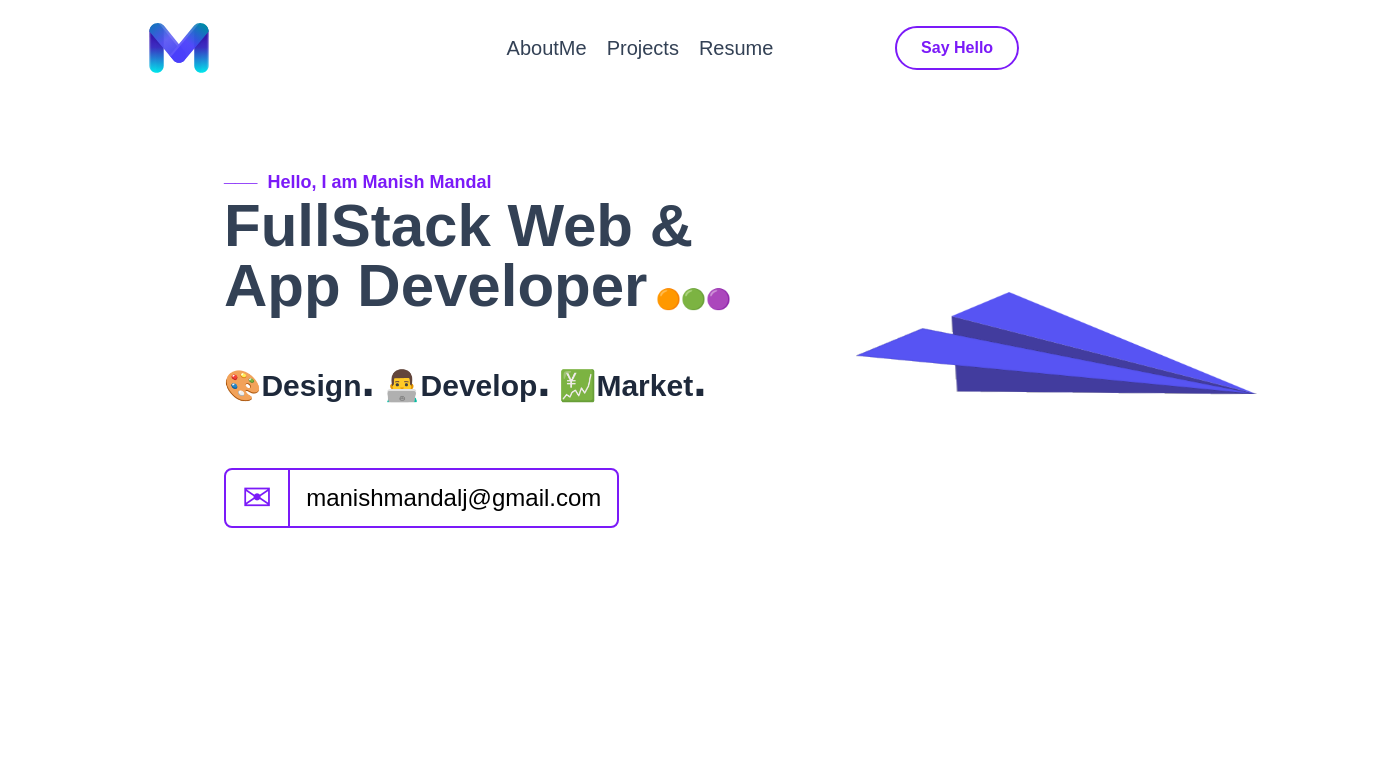
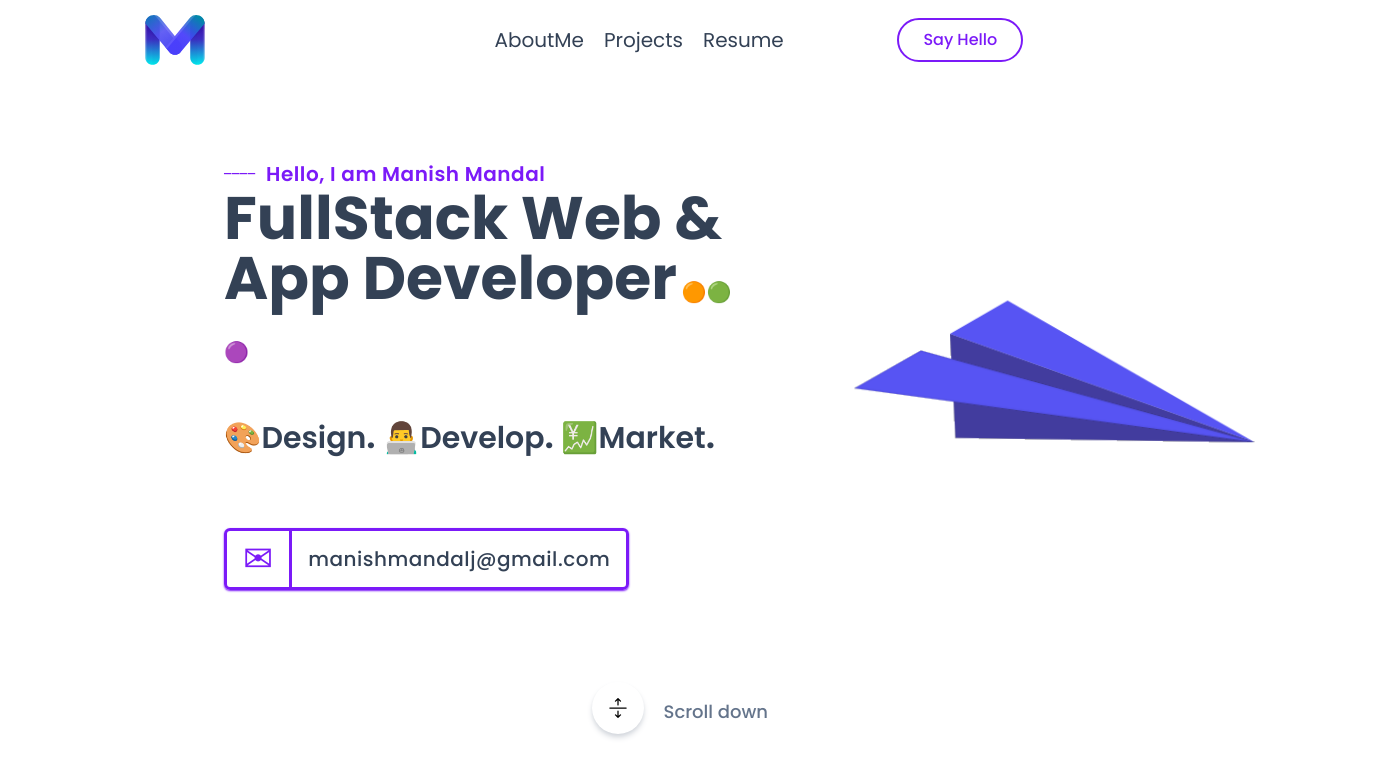
Before and after one commit to manishMandal02/manishmandal.me, a Next.js app: page / in a window 1280 px wide. Shown: the top 778 px of the page, 1376 px wide, since content can reach past the window. Built offline with nearby package versions, Linux system fonts and the light colour scheme.

Commit message:
updating landeing page

```diff
--- a/components/Header.tsx
+++ b/components/Header.tsx
@@ -1,4 +1,5 @@
 import Image from 'next/image';
+import Link from 'next/link';
 import React from 'react';
 
 // import logo from '/m-logo.svg';
@@ -6,19 +7,21 @@ import React from 'react';
 const Header = () => {
   return (
     <nav className='h-20  overflow-hidden flex items-center justify-around py-8'>
-      <Image src={'/m-logo.svg'} width={60} height={60} alt='manish-mandal' />
+      <Link href={'/'}>
+        <Image src={'/m-logo.svg'} className='cursor-pointer' width={60} height={60} alt='manish-mandal' />
+      </Link>
       <ul className='-mr-44 flex items-center justify-center h-full '>
-        <a href='#' className='text-xl text-slate-700'>
+        <a href='#' className='text-xl  text-slate-700'>
           AboutMe
         </a>
-        <a href='#' className='ml-5 text-xl text-slate-700'>
+        <a href='#' className='ml-5 text-xl  text-slate-700'>
           Projects
         </a>
-        <a href='#' className='ml-5 text-xl text-slate-700'>
+        <a href='#' className='ml-5 text-xl  text-slate-700'>
           Resume
         </a>
       </ul>
-      <button className='mr-28 flex items-center justify-center font-semibold text-primary border-2 border-primary py-2 px-6 rounded-full hover:bg-primary hover:text-gray-50 duration-200 transition-all'>
+      <button className='mr-28 flex items-center justify-center font-medium text-primary border-2 border-primary py-2 px-6 rounded-full hover:bg-primary hover:text-gray-50 duration-300 transition-all'>
         Say Hello
       </button>
     </nav>
--- a/components/HeroSection.tsx
+++ b/components/HeroSection.tsx
@@ -1,15 +1,16 @@
 import { motion } from 'framer-motion';
 import Image from 'next/image';
-import React from 'react';
+import React, { useState } from 'react';
+import { BsArrowsExpand } from 'react-icons/bs';
 
 const HeroSection = () => {
+  // state
+  const [isCopied, setIsCopied] = useState<boolean>(false);
   const planeVariants = {
-    // intial: {
-    //   rotateZ: -20,
-    // },
     animate: {
-      y: [0, -10, 0],
-      rotateX: [-50, 50],
+      y: [2, -5, 2],
+      x: [1, -8, 1],
+      rotateX: [5, -30, 5],
       rotateZ: [-1, 1, -1],
     },
   };
@@ -17,68 +18,106 @@ const HeroSection = () => {
   const planeTransition = {
     y: {
       yoyo: Infinity,
-      duration: 3,
+      duration: 2.5,
+      type: 'spring',
+    },
+    x: {
+      yoyo: Infinity,
+      duration: 2.5,
       type: 'spring',
     },
     rotateX: {
       repeat: Infinity,
-      duration: 3,
+      duration: 2.5,
       type: 'spring',
     },
     rotateZ: {
       repeat: Infinity,
-      duration: 3,
+      duration: 2.5,
       type: 'tween',
     },
-    rotateY: {
-      repeat: Infinity,
-      duration: 3,
-      type: 'tween',
+  };
+
+  const scrollDownVariant = {
+    initial: {
+      y: -200,
+      opacity: 0,
     },
+    animate: {
+      y: 0,
+      opacity: 1,
+    },
+    hover: {
+      y: [-10, 10],
+    },
+  };
+  const scrollDownTransition = {
+    duration: 0.8,
+    // delay: 1,
+    type: 'spring',
+    stiffness: 150,
   };
 
   // copy email
   const copyEmailHandler = async () => {
     if (navigator.clipboard) {
+      setIsCopied(true);
+      // console.log(await navigator.clipboard.readText());
       await navigator.clipboard.writeText('manishmandalj@gmail.com');
+      setTimeout(() => {
+        setIsCopied(false);
+      }, 800);
     }
   };
   return (
     <div className='flex w-full mx-24 mt-8'>
       {/* Left container */}
-      <div className='flex flex-col w-1/2 items-start justify-center py-12 pl-32 '>
-        <p className='m-0 flex items-center font-bold text-primary text-lg'>
-          <span className=' font-bold text-xl -mt-4'>___</span> &nbsp; Hello, I am Manish Mandal
+      <div className='flex flex-col w-1/2 items-start justify-center py-12 pl-32 relative'>
+        <p className='m-0 flex items-center font-semibold text-primary text-xl tracking-wide'>
+          <span className=' font-extrabold text-lg -mt-5  font-sans'>____</span> &nbsp; Hello, I am Manish
+          Mandal
         </p>
         <p className='text-6xl font-bold text-slate-700 leading-none '>
-          FullStack Web & App Developer <span className='-ml-2 text-xl'>🟠🟢🟣</span>{' '}
+          FullStack Web & App Developer <span className='-ml-2 text-xl'>🟠🟢🟣</span>
         </p>
-        <p className='mt-10 text-3xl font-bold text-slate-800'>
-          {' '}
-          🎨Design<span className='text-5xl'>.</span> 👨‍💻Develop<span className='text-5xl'>.</span> 💹Market
-          <span className='text-5xl'>.</span>
+        <p className='mt-12 text-3xl font-semibold text-slate-700 mb-2'>
+          🎨Design<span className='text-4xl'>.</span> 👨‍💻Develop<span className='text-4xl'>.</span> 💹Market
+          <span className='text-4xl'>.</span>
         </p>
         {/* Email */}
         <motion.div
-          className='flex justify-center items-center mt-16 border-2 border-primary cursor-pointer rounded-lg hover:before:w-100 hover:before:h-full hover:before:bg-primary'
+          className='relative group flex justify-center items-center mt-16 border-3 border-primary cursor-pointer rounded-md overflow-hidden border-collapse  shadow-primary  shadow-sm  transition-all  duration-300'
           onClick={copyEmailHandler}
         >
-          <p className='m-0 border-r-2 border-primary py-2 px-4 text-primary text-4xl'>&#9993;</p>{' '}
-          <p className='m-0 flex text-2xl text-center justify-center  py-2 px-4 '>
-            {' '}
-            manishmandalj@gmail.com{' '}
+          <div className='hidden group-hover:flex m-0 p-0 absolute w-full h-full font-medium text-gray-50 text-base items-center tracking-wide justify-center border-5 rounded-sm border-primary  bg-primary z-10 opacity-90'>
+            {isCopied ? 'Copied!' : 'Click to Copy'}
+          </div>
+          <p className='m-0  border-r-3 border-primary  py-2 px-4 text-primary  outline-none text-4xl'>
+            &#9993;
+          </p>
+          <p className='m-0 flex text-xl font-medium tracking-wide text-center justify-center text-slate-700 py-2 px-4 '>
+            manishmandalj@gmail.com
           </p>
         </motion.div>
+
+        {/* Scroll Down */}
+        <div className='absolute -bottom-24 -right-8 flex items-center '>
+          <motion.div
+            variants={scrollDownVariant}
+            initial='initial'
+            animate='animate'
+            whileHover='hover'
+            transition={scrollDownTransition}
+            className=' py-4 px-4 rounded-full shadow-md text-xl mr-5  scale-125 shadow-gray-300 cursor-pointer'
+          >
+            <BsArrowsExpand />
+          </motion.div>
+          <p className='m-0 text-lg text-slate-500 font-medium -mb-2'>Scroll down</p>
+        </div>
       </div>
       {/* Right container */}
       <div className='flex flex-col w-1/2 items-center justify-center'>
-        <motion.div
-          //   className=''
-          variants={planeVariants}
-          initial='initial'
-          animate='animate'
-          transition={planeTransition}
-        >
+        <motion.div variants={planeVariants} initial='initial' animate='animate' transition={planeTransition}>
           <Image src='/plane.svg' className='w-full' width={400} height={200} />
         </motion.div>
       </div>
--- a/package.json
+++ b/package.json
@@ -9,7 +9,8 @@
     "framer-motion": "^5.5.8",
     "next": "latest",
     "react": "^17.0.2",
-    "react-dom": "^17.0.2"
+    "react-dom": "^17.0.2",
+    "react-icons": "^4.3.1"
   },
   "devDependencies": {
     "@types/node": "17.0.4",
--- /dev/null
+++ b/pages/_document.tsx
@@ -0,0 +1,24 @@
+import Document, { Html, Head, Main, NextScript } from 'next/document';
+
+class MyDocument extends Document {
+  render() {
+    return (
+      <Html>
+        <Head>
+          <link rel='preconnect' href='https://fonts.googleapis.com' />
+          {/* <link rel='preconnect' href='https://fonts.gstatic.com' crossorigin /> */}
+          <link
+            href='https://fonts.googleapis.com/css2?family=Poppins:ital,wght@0,400;0,500;0,600;0,700;1,600&display=swap'
+            rel='stylesheet'
+          />
+        </Head>
+        <body>
+          <Main />
+          <NextScript />
+        </body>
+      </Html>
+    );
+  }
+}
+
+export default MyDocument;
--- a/pages/index.tsx
+++ b/pages/index.tsx
@@ -6,7 +6,7 @@ import HeroSection from '../components/HeroSection';
 
 export default function Home() {
   return (
-    <div className=' flex flex-col min-h-screen py-2'>
+    <div className=' flex flex-col min-h-screen overflow-hidden'>
       <Head>
         <title>Manish Mandal</title>
         <link rel='icon' href='/favicon.ico' />
--- a/styles/globals.css
+++ b/styles/globals.css
@@ -2,7 +2,7 @@
 @tailwind components;
 @tailwind utilities;
 
-@import url('https://fonts.googleapis.com/css2?family=Poppins:ital,wght@0,300;0,400;0,500;0,600;0,700;0,800;0,900;1,600&display=swap');
+/* @import url('https://fonts.googleapis.com/css2?family=Poppins:ital,wght@0,300;0,400;0,500;0,600;0,700;0,800;0,900;1,600&display=swap'); */
 
 body {
   font-family: 'Poppins', sans-serif;
--- a/tailwind.config.js
+++ b/tailwind.config.js
@@ -7,6 +7,12 @@ module.exports = {
           DEFAULT: '#7B1AF8',
         },
       },
+      borderWidth: {
+        3: '3px',
+      },
+      transitionDuration: {
+        400: '400ms',
+      },
     },
   },
   plugins: [],
--- a/tsconfig.json
+++ b/tsconfig.json
@@ -15,6 +15,6 @@
     "jsx": "preserve",
     "incremental": true
   },
-  "include": ["next-env.d.ts", "**/*.ts", "**/*.tsx"],
+  "include": ["next-env.d.ts", "**/*.ts", "**/*.tsx", "pages/_document.tsx"],
   "exclude": ["node_modules"]
 }
```
Also changed, not shown: 1 other file (tests, documents, lock files or other folders).
